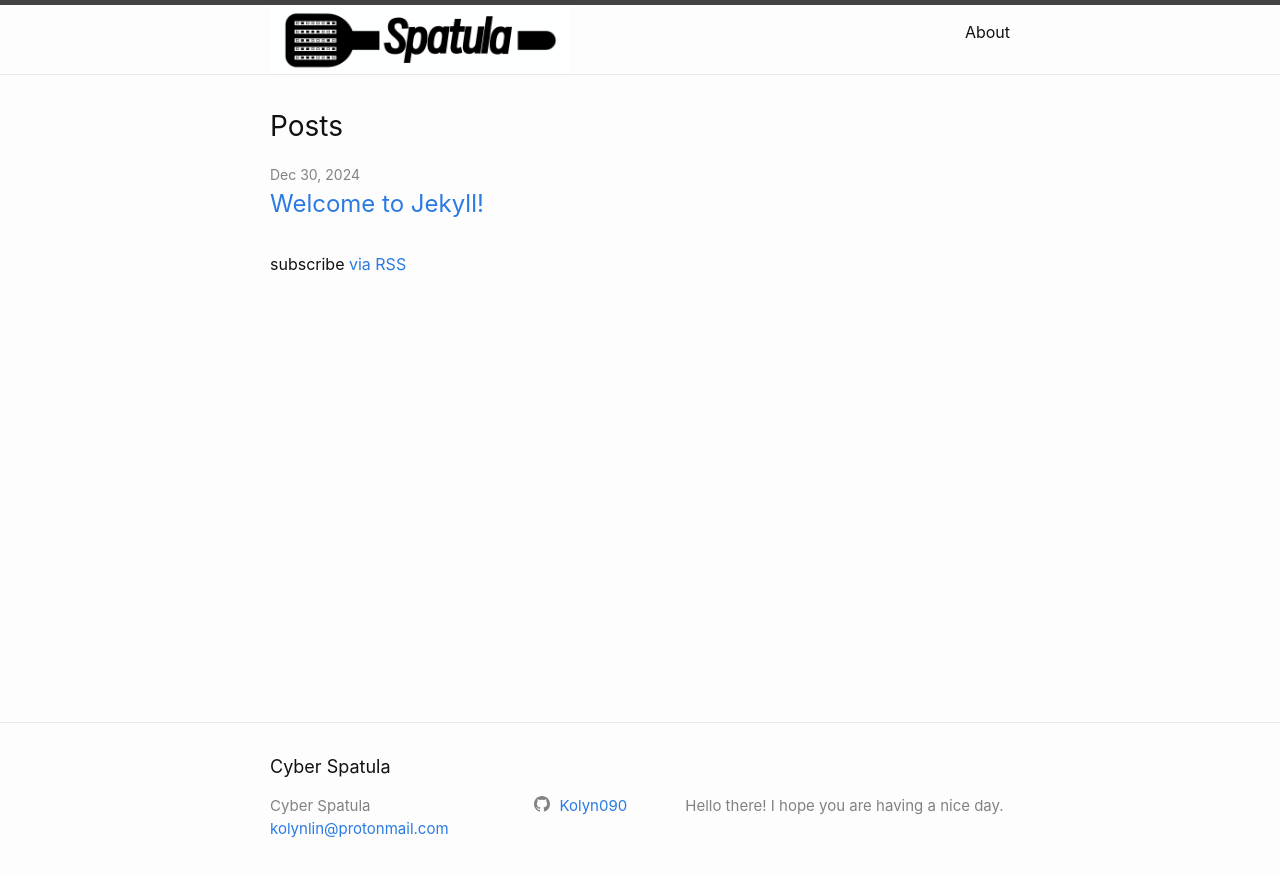
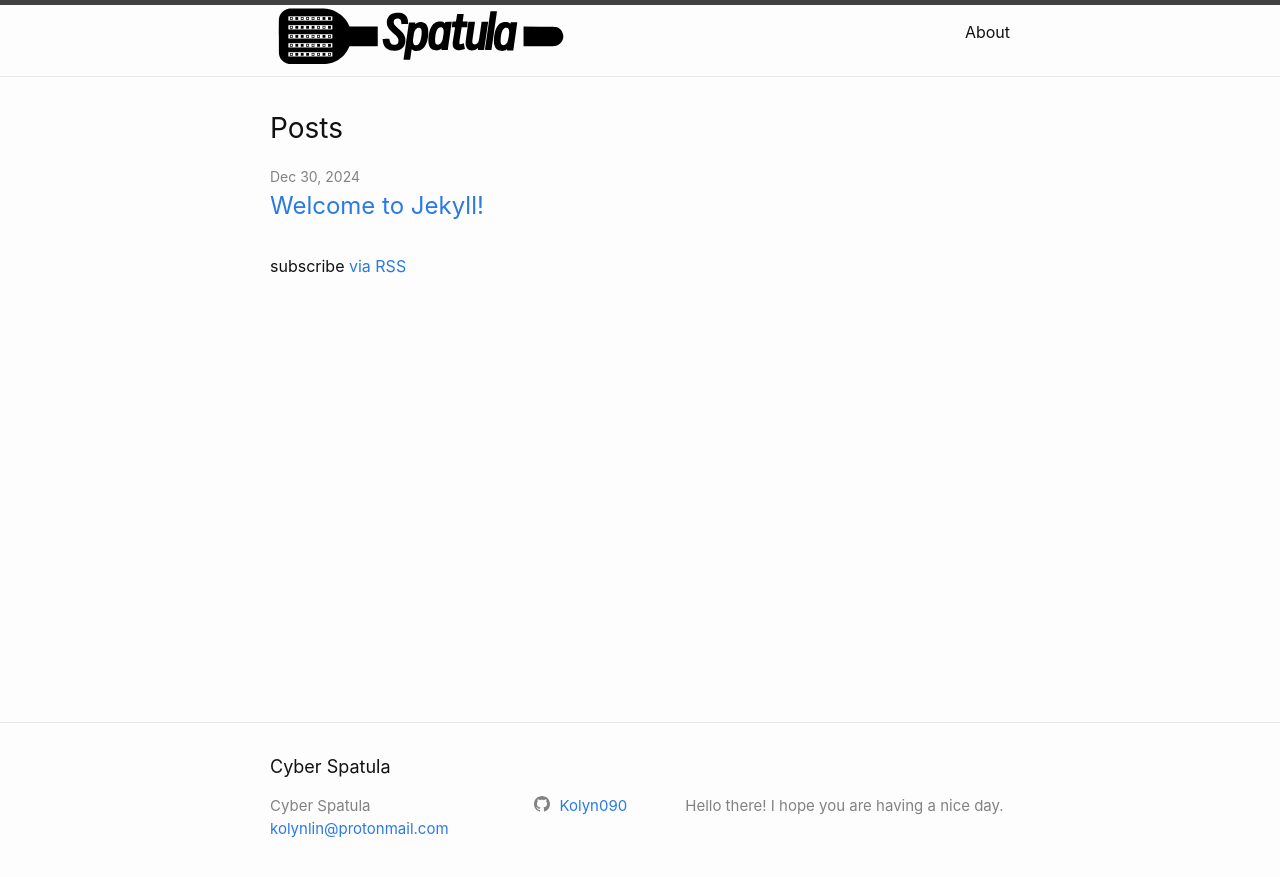
Before and after one commit to KolynsEngineerLogPage/KolynsEngineerLogPage.github.io, a Jekyll site: the page built from index.markdown, in a window 1280 px wide. Shown: the top 877 px of the page. Built offline with Jekyll 4.4.1, drawn with Linux system fonts in a browser that asks for light colours.

Commit message:
Updated icon

```diff
--- a/_includes/header.html
+++ b/_includes/header.html
@@ -4,7 +4,7 @@
     {%- assign default_paths = site.pages | map: "path" -%}
     {%- assign page_paths = site.header_pages | default: default_paths -%}
     <a class="site-title" rel="author" href="{{ "/" | relative_url }}">
-      <img src="/static/img/cyber-spatula.png" alt="{{ site.title }}" class="site-logo">
+      <img src="/static/img/cyber-spatula.svg" alt="{{ site.title }}" class="site-logo">
       <span class="sr-only">{{ site.title }}</span>
     </a>
 
```
Also changed, not shown: static/img/cyber-spatula.svg (added).
